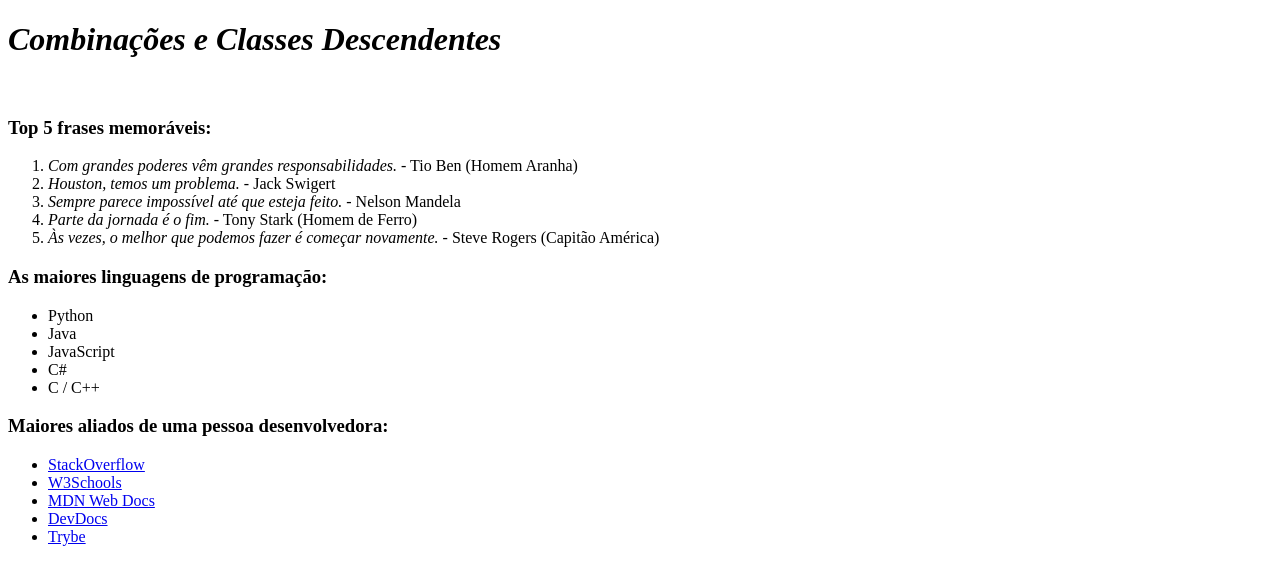
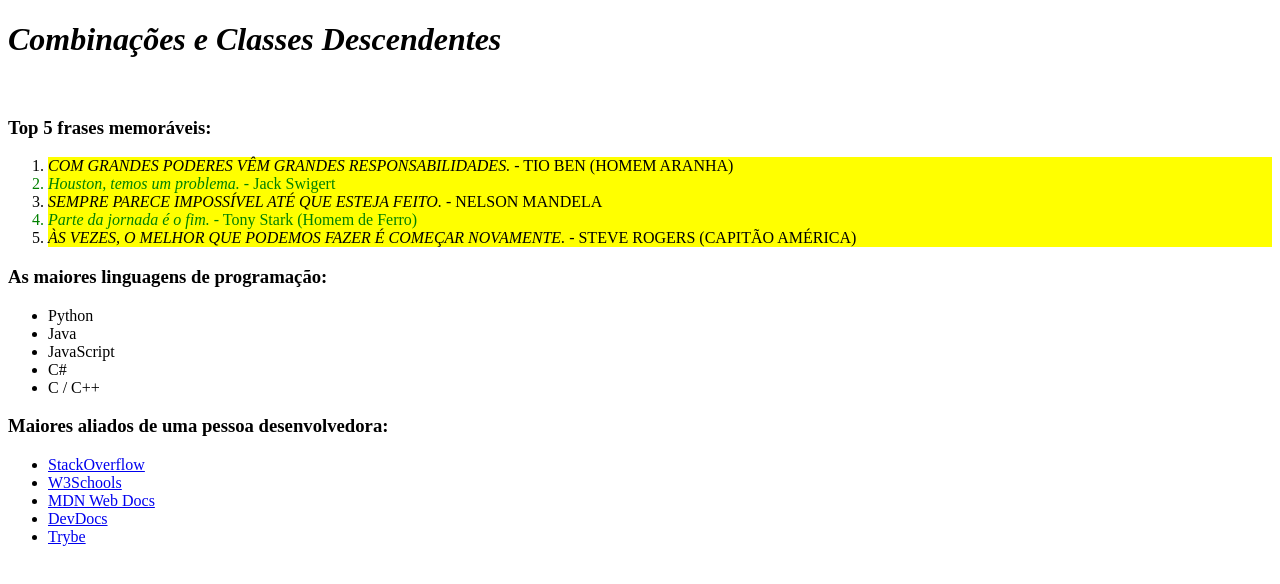
Before and after one commit to jhonatavb/trybe, a plain HTML site: page bloco_03/dia_03/index_selectors_positioning.html in a window 1280 px wide. Drawn offline with Linux system fonts and the light colour scheme.

Commit message:
Finalizado primeiro requisito

```diff
--- a/bloco_03/dia_03/style_selectors_positioning.css
+++ b/bloco_03/dia_03/style_selectors_positioning.css
@@ -13,3 +13,15 @@
   Dica 2: Sugestão de cores padrão. StackOverflow (laranja), W3Schools (verde), MDN (preta), DevDocs (amarela), Trybe (verde).
 
 */
+
+ol li {
+  background-color: yellow;
+}
+
+ol li:nth-child(even) {
+  color: green;
+}
+
+ol li:nth-child(odd) {
+  text-transform: uppercase;
+}
```
